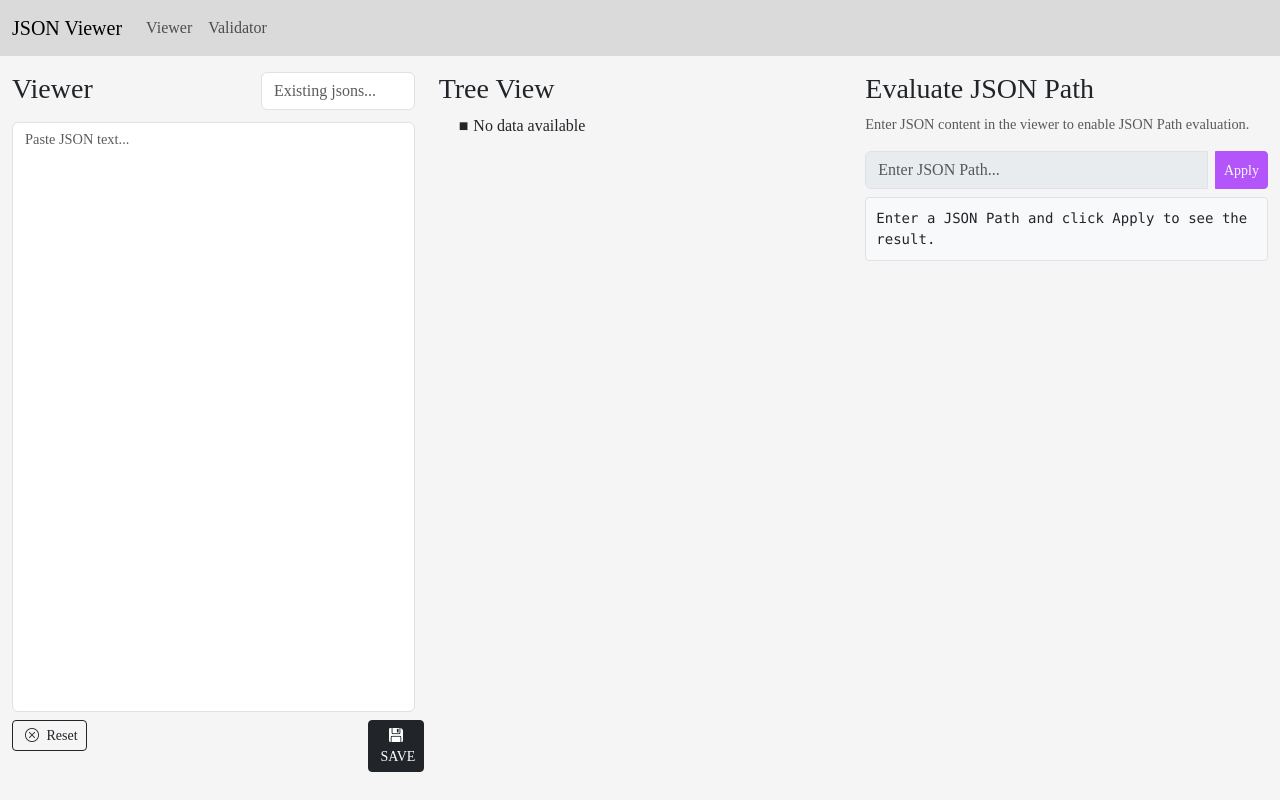
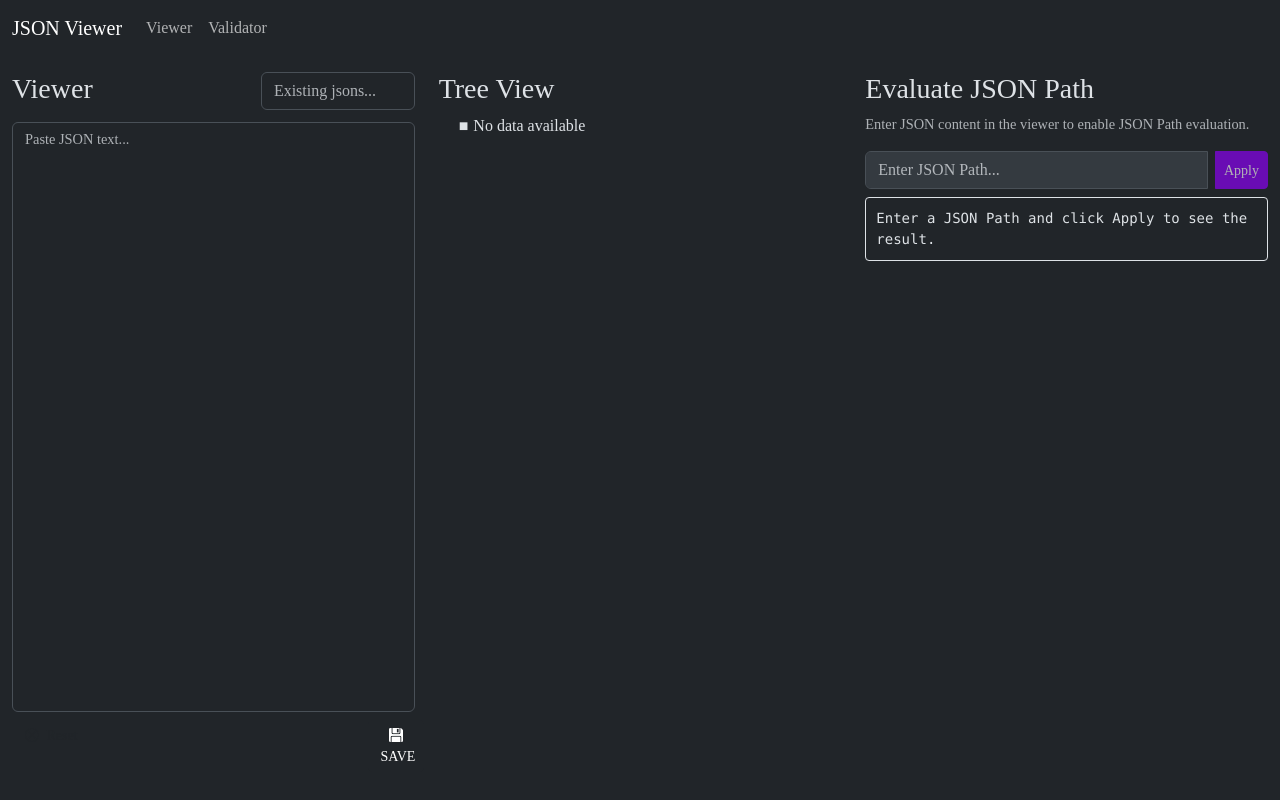
Before and after one commit to anandbmuley/json-viewer, a SvelteKit app: page /app in a window 1280 px wide. Built offline with nearby package versions, Linux system fonts and the light colour scheme.

Commit message:
Refactor theme settings and clean up unused code: switch to dark theme, remove redundant styles, and streamline component imports

```diff
--- a/src/app.html
+++ b/src/app.html
@@ -1,5 +1,5 @@
 <!doctype html>
-<html lang="en">
+<html lang="en" data-bs-theme="dark">
 	<head>
 		<meta charset="utf-8" />
 		<link rel="icon" href="%sveltekit.assets%/favicon.png" />
@@ -27,9 +27,8 @@
 		<script src="https://cdn.jsdelivr.net/npm/jsonpath@1.1.1/jsonpath.min.js"></script>
 	</head>
 	<body
-		style="font-family: 'Avenir Next'; background-color: whitesmoke"
+		style="font-family: 'Avenir Next'"
 		data-sveltekit-preload-data="hover"
-		data-bs-theme="light"
 	>
 		<div style="display: contents">%sveltekit.body%</div>
 		<script
--- a/src/components/JsonSchemaInput.svelte
+++ b/src/components/JsonSchemaInput.svelte
@@ -3,8 +3,6 @@
 	let jsonSchema: string = '';
 	let isValid: boolean = true;
 	import { jsonSchemaStored, selectedSchema } from '$lib/store';
-	import { onMount } from 'svelte';
-
 
 
 	$: if (jsonSchema) {
--- a/src/components/functional/EvaluateJsonPath.svelte
+++ b/src/components/functional/EvaluateJsonPath.svelte
@@ -47,7 +47,6 @@
 
 <style>
 	pre {
-		background-color: #f8f9fa;
 		padding: 10px;
 		border: 1px solid #dee2e6;
 		border-radius: 4px;
--- a/src/components/functional/ExistingJsonSearch.svelte
+++ b/src/components/functional/ExistingJsonSearch.svelte
@@ -28,7 +28,7 @@
 	}
 </script>
 
-<div data-bs-theme="light">
+<div>
 	<div>
 		<input
 			class="form-control form-control-md"
--- a/src/routes/+page.svelte
+++ b/src/routes/+page.svelte
@@ -2,7 +2,7 @@
 	import { onMount } from 'svelte';
 </script>
 
-<div class="container page-center">
+<div data-bs-theme="dark" class="container page-center">
 	<h1 class="display-1">JSON Viewer</h1>
 	<h2>Introduction</h2>
 	<p>JSON viewer is helpful tool for working with JSON strings. Below are some of its features:</p>
--- a/src/routes/app/+layout.svelte
+++ b/src/routes/app/+layout.svelte
@@ -1,7 +1,3 @@
-<script>
-	import ExistingJsonSearch from '../../components/functional/ExistingJsonSearch.svelte';
-</script>
-
 <nav class="navbar navbar-expand-lg">
 	<div class="container-fluid">
 		<a class="navbar-brand" href="/">JSON Viewer</a>
@@ -29,9 +25,3 @@
 	</div>
 </nav>
 <slot />
-
-<style>
-	nav {
-		background-color: #dadada;
-	}
-</style>
```
